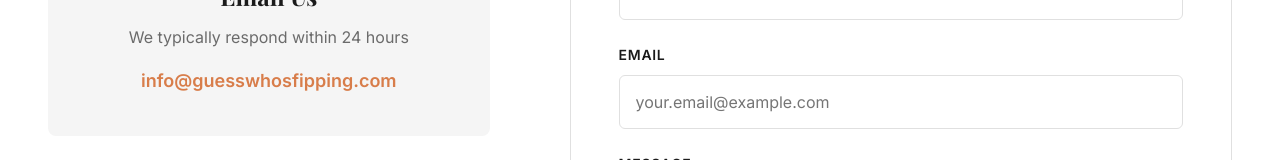
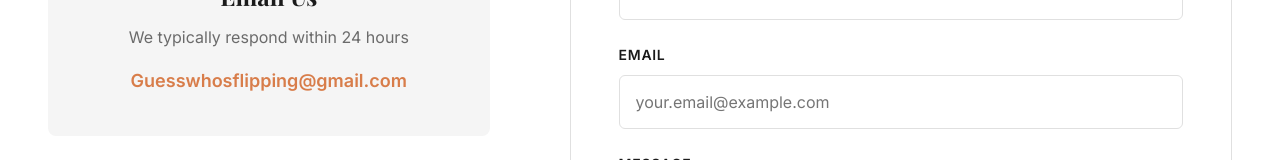
Before and after one commit to Cambaki/guess-whos-flipping, a React (Vite) app: page /contact in a window 1280 px wide. Shown: the part 533-693 px from the top of the page. Built offline with nearby package versions, Linux system fonts and the light colour scheme.

Commit message:
Update contact email to Guesswhosflipping@gmail.com

```diff
--- a/src/react-app/pages/Contact.tsx
+++ b/src/react-app/pages/Contact.tsx
@@ -44,8 +44,8 @@ export default function Contact() {
             <Mail size={32} />
             <h3>Email Us</h3>
             <p>We typically respond within 24 hours</p>
-            <a href="mailto:info@guesswhosfipping.com" className="contact-link">
-              info@guesswhosfipping.com
+            <a href="mailto:Guesswhosflipping@gmail.com" className="contact-link">
+              Guesswhosflipping@gmail.com
             </a>
           </div>
 
```
